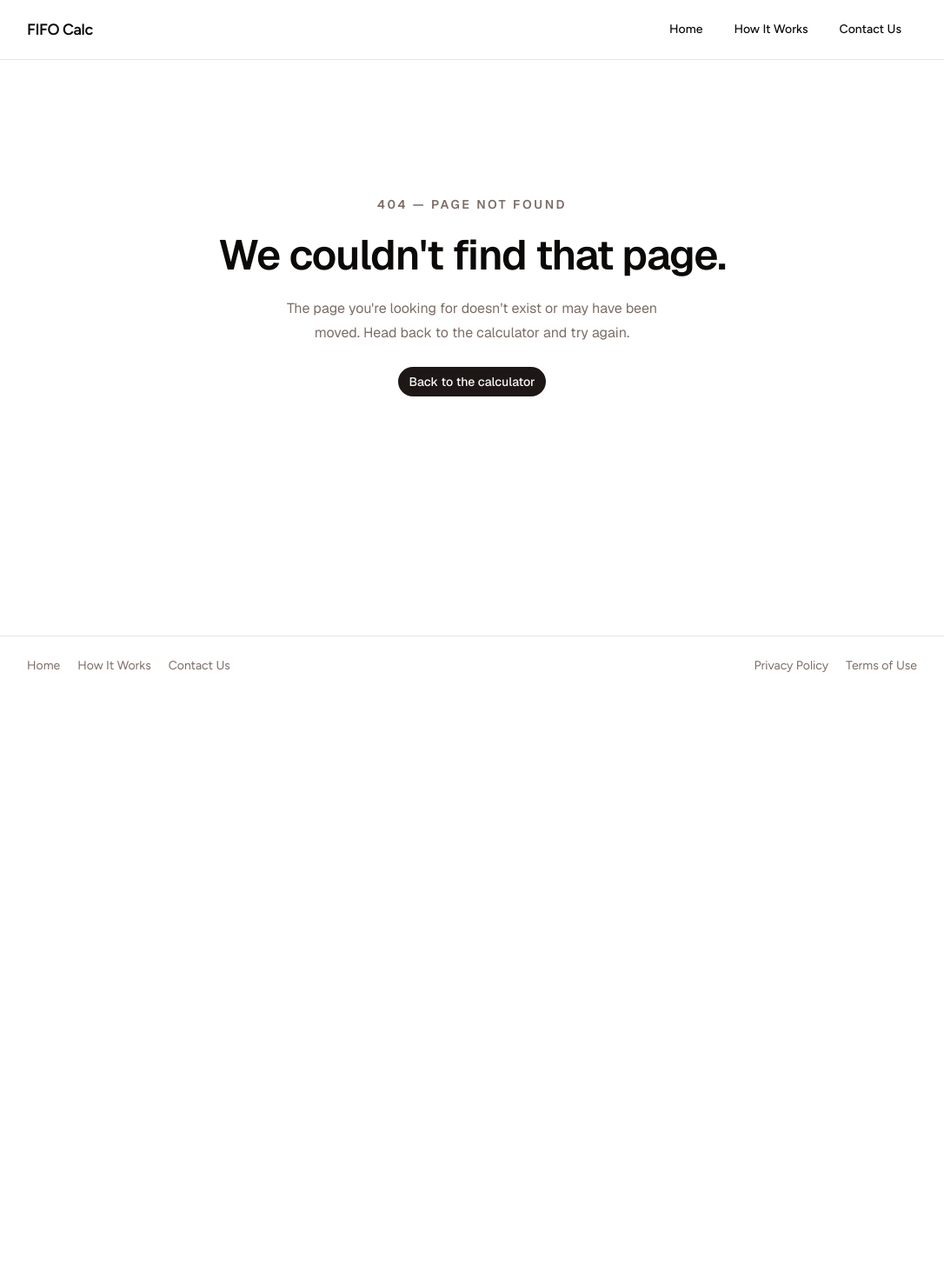
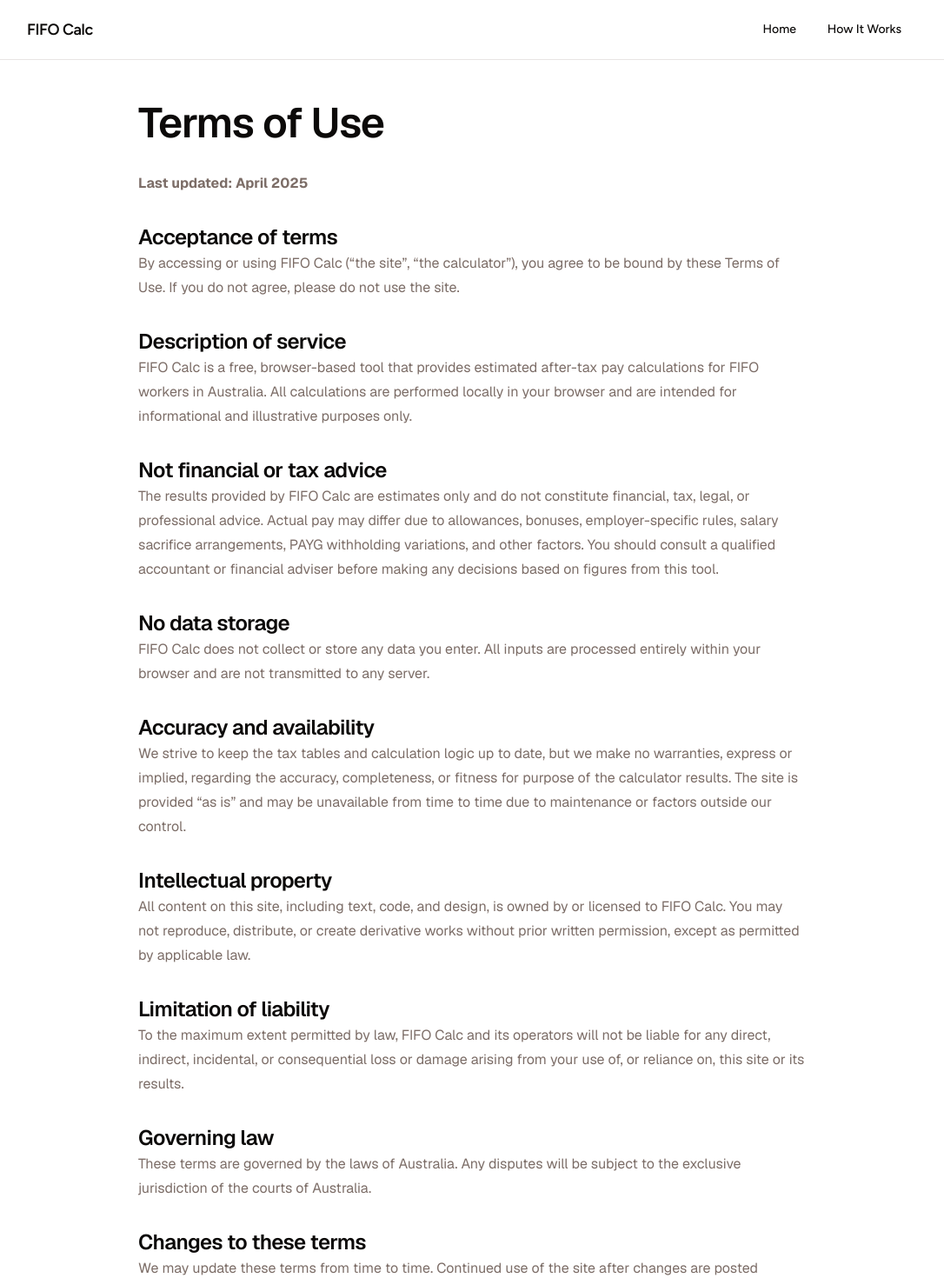
Before and after one commit to shameylynam/fifo-calc, a Next.js app: page /terms-of-use in a window 1280 px wide. Before the commit this address had no page. Shown: the top 1470 px of the page at 87% size, without its empty margins (97-1183 px from the left). Before the commit the page ends 800 px from the top, so only its background shows below. Built offline with nearby package versions, Linux system fonts and the light colour scheme.

Commit message:
feat: add TextPageLayout, privacy policy, terms of use; remove Contact Us links
Agent-Logs-Url: https://github.com/shameylynam/fifo-calc/sessions/9bb96086-4543-4eca-8c7c-8faf488779d2

Co-authored-by: shameylynam <223403834+shameylynam@users.noreply.github.com>

```diff
--- /dev/null
+++ b/src/app/privacy-policy/page.tsx
@@ -0,0 +1,105 @@
+import { TextPageLayout } from "@/components/ui/TextPageLayout";
+import type { Metadata } from "next";
+
+export const metadata: Metadata = {
+  title: "Privacy Policy – FIFO Calc",
+  description: "Privacy policy for FIFO Calc.",
+};
+
+export default function PrivacyPolicy() {
+  return (
+    <TextPageLayout title="Privacy Policy">
+      <p>
+        <strong>Last updated: April 2025</strong>
+      </p>
+
+      <h2>Overview</h2>
+      <p>
+        FIFO Calc (&ldquo;we&rdquo;, &ldquo;us&rdquo;, &ldquo;our&rdquo;) is a
+        free, browser-based pay estimator for FIFO workers in Australia. We are
+        committed to protecting your privacy. This policy explains what
+        information we collect (if any) and how we use it.
+      </p>
+
+      <h2>No personal data collected</h2>
+      <p>
+        FIFO Calc does not collect, store, or transmit any personal information.
+        All calculations run entirely in your browser. No pay figures, tax
+        settings, or roster details you enter are sent to any server or saved
+        anywhere.
+      </p>
+
+      <h2>No accounts or registration</h2>
+      <p>
+        There are no user accounts, sign-ups, or login systems on this site.
+        You do not need to provide any personal information to use the
+        calculator.
+      </p>
+
+      <h2>Infrastructure</h2>
+      <p>
+        This site is hosted on{" "}
+        <a
+          href="https://aws.amazon.com/amplify/"
+          target="_blank"
+          rel="noopener noreferrer"
+        >
+          AWS Amplify
+        </a>{" "}
+        and uses{" "}
+        <a
+          href="https://www.cloudflare.com/"
+          target="_blank"
+          rel="noopener noreferrer"
+        >
+          Cloudflare
+        </a>{" "}
+        for DNS. Cloudflare may collect aggregated, anonymised traffic data
+        (such as the number of requests to the site) as part of its standard DNS
+        and network services. This data is not linked to any individual user and
+        is governed by{" "}
+        <a
+          href="https://www.cloudflare.com/privacypolicy/"
+          target="_blank"
+          rel="noopener noreferrer"
+        >
+          Cloudflare&apos;s Privacy Policy
+        </a>
+        . AWS Amplify hosting is governed by the{" "}
+        <a
+          href="https://aws.amazon.com/privacy/"
+          target="_blank"
+          rel="noopener noreferrer"
+        >
+          AWS Privacy Notice
+        </a>
+        .
+      </p>
+
+      <h2>Cookies and tracking</h2>
+      <p>
+        FIFO Calc does not use cookies, tracking pixels, analytics scripts, or
+        any third-party tracking technology.
+      </p>
+
+      <h2>Third-party links</h2>
+      <p>
+        This site may contain links to external websites. We are not responsible
+        for the privacy practices of those sites and encourage you to review
+        their policies separately.
+      </p>
+
+      <h2>Changes to this policy</h2>
+      <p>
+        We may update this policy from time to time. Any changes will be
+        reflected on this page with an updated date at the top.
+      </p>
+
+      <h2>Contact</h2>
+      <p>
+        If you have any questions about this privacy policy, you can reach us
+        via the contact information listed on the site.
+      </p>
+    </TextPageLayout>
+  );
+}
--- /dev/null
+++ b/src/app/terms-of-use/page.tsx
@@ -0,0 +1,87 @@
+import { TextPageLayout } from "@/components/ui/TextPageLayout";
+import type { Metadata } from "next";
+
+export const metadata: Metadata = {
+  title: "Terms of Use – FIFO Calc",
+  description: "Terms of use for FIFO Calc.",
+};
+
+export default function TermsOfUse() {
+  return (
+    <TextPageLayout title="Terms of Use">
+      <p>
+        <strong>Last updated: April 2025</strong>
+      </p>
+
+      <h2>Acceptance of terms</h2>
+      <p>
+        By accessing or using FIFO Calc (&ldquo;the site&rdquo;,
+        &ldquo;the calculator&rdquo;), you agree to be bound by these Terms of
+        Use. If you do not agree, please do not use the site.
+      </p>
+
+      <h2>Description of service</h2>
+      <p>
+        FIFO Calc is a free, browser-based tool that provides estimated
+        after-tax pay calculations for FIFO workers in Australia. All
+        calculations are performed locally in your browser and are intended for
+        informational and illustrative purposes only.
+      </p>
+
+      <h2>Not financial or tax advice</h2>
+      <p>
+        The results provided by FIFO Calc are estimates only and do not
+        constitute financial, tax, legal, or professional advice. Actual pay may
+        differ due to allowances, bonuses, employer-specific rules, salary
+        sacrifice arrangements, PAYG withholding variations, and other factors.
+        You should consult a qualified accountant or financial adviser before
+        making any decisions based on figures from this tool.
+      </p>
+
+      <h2>No data storage</h2>
+      <p>
+        FIFO Calc does not collect or store any data you enter. All inputs are
+        processed entirely within your browser and are not transmitted to any
+        server.
+      </p>
+
+      <h2>Accuracy and availability</h2>
+      <p>
+        We strive to keep the tax tables and calculation logic up to date, but
+        we make no warranties, express or implied, regarding the accuracy,
+        completeness, or fitness for purpose of the calculator results. The site
+        is provided &ldquo;as is&rdquo; and may be unavailable from time to time
+        due to maintenance or factors outside our control.
+      </p>
+
+      <h2>Intellectual property</h2>
+      <p>
+        All content on this site, including text, code, and design, is owned by
+        or licensed to FIFO Calc. You may not reproduce, distribute, or create
+        derivative works without prior written permission, except as permitted
+        by applicable law.
+      </p>
+
+      <h2>Limitation of liability</h2>
+      <p>
+        To the maximum extent permitted by law, FIFO Calc and its operators
+        will not be liable for any direct, indirect, incidental, or
+        consequential loss or damage arising from your use of, or reliance on,
+        this site or its results.
+      </p>
+
+      <h2>Governing law</h2>
+      <p>
+        These terms are governed by the laws of Australia. Any disputes will be
+        subject to the exclusive jurisdiction of the courts of Australia.
+      </p>
+
+      <h2>Changes to these terms</h2>
+      <p>
+        We may update these terms from time to time. Continued use of the site
+        after changes are posted constitutes your acceptance of the revised
+        terms.
+      </p>
+    </TextPageLayout>
+  );
+}
--- a/src/components/ui/Footer.tsx
+++ b/src/components/ui/Footer.tsx
@@ -3,7 +3,6 @@ import Link from "next/link";
 const primaryLinks = [
   { href: "/", label: "Home" },
   { href: "/how-it-works", label: "How It Works" },
-  { href: "/contact-us", label: "Contact Us" },
 ];
 
 const legalLinks = [
--- a/src/components/ui/Header.tsx
+++ b/src/components/ui/Header.tsx
@@ -36,14 +36,6 @@ export function Header() {
               </NavigationMenuLink>
             </NavigationMenuItem>
 
-            <NavigationMenuItem>
-              <NavigationMenuLink
-                render={<Link href="/contact-us" />}
-                className={navigationMenuTriggerStyle()}
-              >
-                Contact Us
-              </NavigationMenuLink>
-            </NavigationMenuItem>
           </NavigationMenuList>
         </NavigationMenu>
       </div>
--- /dev/null
+++ b/src/components/ui/TextPageLayout.tsx
@@ -0,0 +1,26 @@
+import { cn } from "@/lib/utils";
+
+interface TextPageLayoutProps {
+  title: string;
+  children: React.ReactNode;
+  className?: string;
+}
+
+export function TextPageLayout({
+  title,
+  children,
+  className,
+}: TextPageLayoutProps) {
+  return (
+    <main className={cn("row-start-2 w-full", className)}>
+      <div className="mx-auto max-w-3xl space-y-8 py-4">
+        <h1 className="text-4xl font-semibold tracking-tight text-foreground sm:text-5xl">
+          {title}
+        </h1>
+        <div className="prose prose-stone max-w-none text-muted-foreground [&_a]:text-foreground [&_a]:underline [&_a]:underline-offset-4 [&_h2]:mt-8 [&_h2]:text-2xl [&_h2]:font-semibold [&_h2]:tracking-tight [&_h2]:text-foreground [&_h3]:mt-6 [&_h3]:text-lg [&_h3]:font-semibold [&_h3]:text-foreground [&_p]:leading-7 [&_ul]:list-disc [&_ul]:pl-6">
+          {children}
+        </div>
+      </div>
+    </main>
+  );
+}
--- a/src/components/ui/mobile-menu.tsx
+++ b/src/components/ui/mobile-menu.tsx
@@ -27,7 +27,6 @@ type MenuItem = {
 const menuItems: MenuItem[] = [
   { title: "Home", href: "/" },
   { title: "How It Works", href: "/how-it-works" },
-  { title: "Contact Us", href: "/contact-us" },
 ];
 
 const MenuItemComponent: React.FC<{ item: MenuItem; depth?: number }> = ({
```
Also changed, not shown: 1 other file (tests, documents, lock files or other folders).
